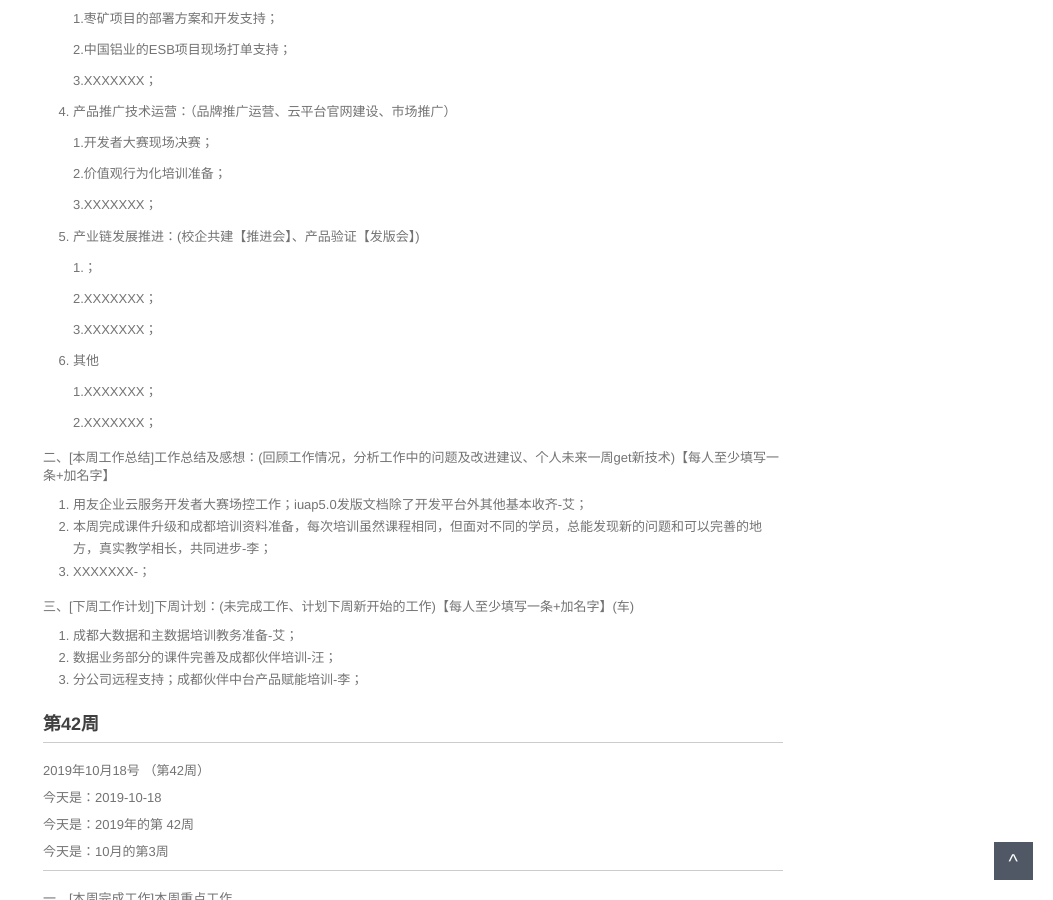
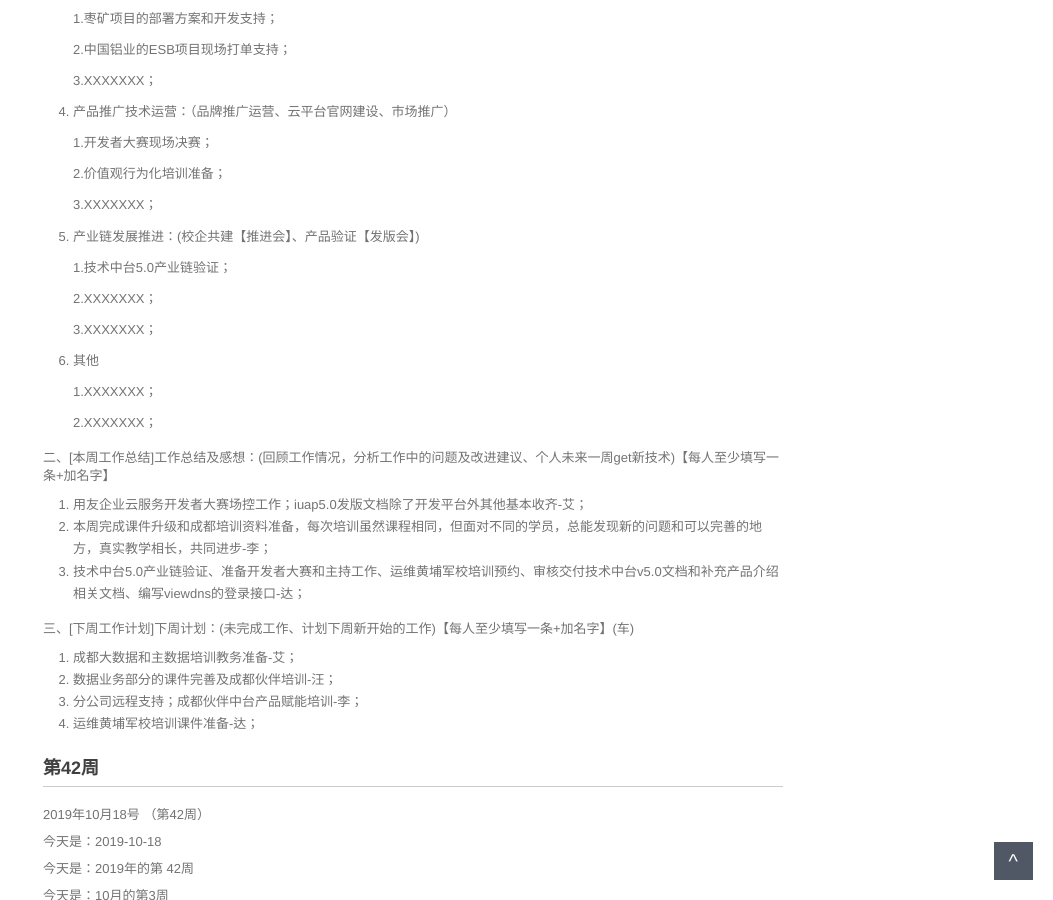
Before and after one commit to walllFlower/blog, a Jekyll site: the page built from _posts/2018-07-17-day_report_cxz.md, in a window 1280 px wide and 900 px high, scrolled down 808 px. Shown: the whole window, without its empty margins (227-1280 px from the left). Built offline with Jekyll 4.4.1, drawn with Linux system fonts in a browser that asks for light colours; comment, search, counter and statistics services are not loaded.

Commit message:
Update 2018-07-17-day_report_cxz.md
李寅达

```diff
--- a/_posts/2018-07-17-day_report_cxz.md
+++ b/_posts/2018-07-17-day_report_cxz.md
@@ -59,7 +59,7 @@ categories: 技术运营工作周报
 
 5. 产业链发展推进：(校企共建【推进会】、产品验证【发版会】)
 
-    1.；
+    1.技术中台5.0产业链验证；
 
     2.XXXXXXX；
 
@@ -75,13 +75,14 @@ categories: 技术运营工作周报
 
 1. 用友企业云服务开发者大赛场控工作；iuap5.0发版文档除了开发平台外其他基本收齐-艾；
 2. 本周完成课件升级和成都培训资料准备，每次培训虽然课程相同，但面对不同的学员，总能发现新的问题和可以完善的地方，真实教学相长，共同进步-李；
-3. XXXXXXX-；
+3. 技术中台5.0产业链验证、准备开发者大赛和主持工作、运维黄埔军校培训预约、审核交付技术中台v5.0文档和补充产品介绍相关文档、编写viewdns的登录接口-达；
 
 三、[下周工作计划]下周计划：(未完成工作、计划下周新开始的工作)【每人至少填写一条+加名字】(车)
 
 1. 成都大数据和主数据培训教务准备-艾；
 2. 数据业务部分的课件完善及成都伙伴培训-汪；
 3. 分公司远程支持；成都伙伴中台产品赋能培训-李；
+4. 运维黄埔军校培训课件准备-达；
 
 
 
```
